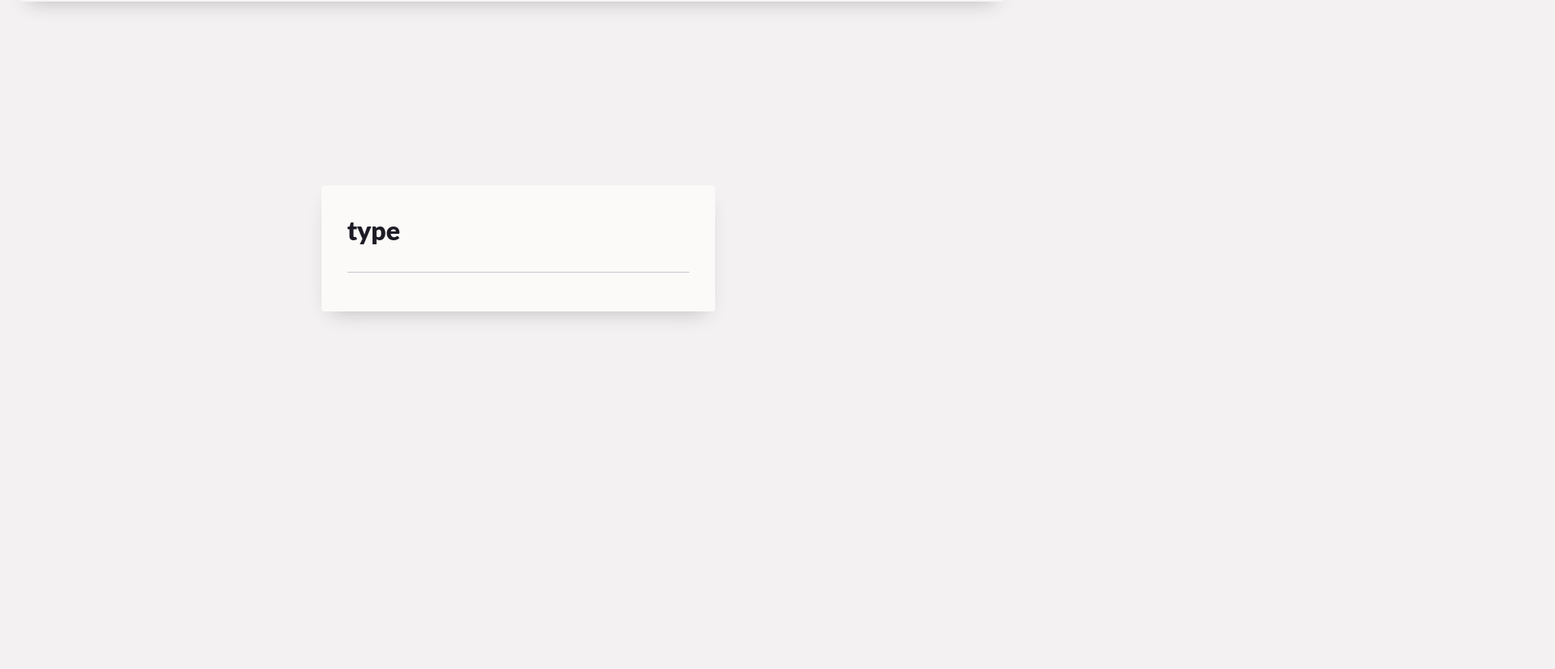
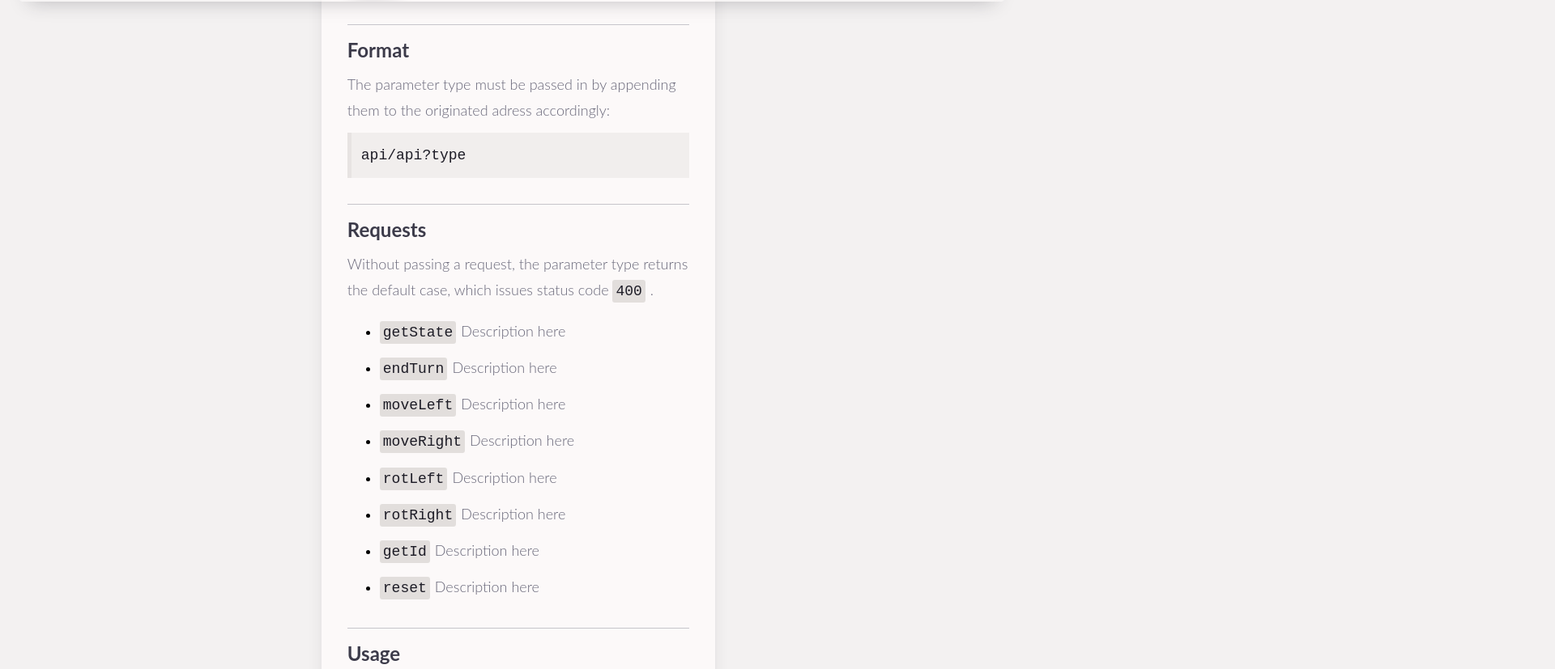
Before and after one commit to clk1006/teris, a Next.js app: page /docs/type in a window 1280 px wide. Shown: the part 93-920 px from the top of the page at 81% size, 1920 px wide, since content can reach past the window. Before the commit the page ends 800 px from the top, so only its background shows below. Built offline with nearby package versions, Linux system fonts and the light colour scheme.

Commit message:
preparing documentation

```diff
--- a/pages/docs/type.js
+++ b/pages/docs/type.js
@@ -69,6 +69,63 @@ export default function Docs() {
                     <div className="content-block">
                         <h1>type</h1>
                         <hr></hr>
+                        <h2>Format</h2>
+                            <p>The parameter type must be passed in by appending them to the originated adress accordingly:</p>
+                            <p className="code-field">api/api?type</p>
+                        <hr></hr>
+                        <h2>Requests</h2>
+                            <p></p>
+                            <p>Without passing a request, the parameter type returns the default case, which issues status code <span className="tag">400</span>.</p>
+                            <ul>
+                                <li>
+                                    <p><span className="tag">getState</span>
+                                        Description here
+                                    </p>
+                                </li>
+                                <li>
+                                    <p><span className="tag">endTurn</span>
+                                        Description here
+                                    </p>
+                                </li>
+                                <li>
+                                    <p><span className="tag">moveLeft</span>
+                                        Description here
+                                    </p>
+                                </li>
+                                <li>
+                                    <p><span className="tag">moveRight</span>
+                                        Description here
+                                    </p>
+                                </li>
+                                <li>
+                                    <p><span className="tag">rotLeft</span>
+                                        Description here
+                                    </p>
+                                </li>
+                                <li>
+                                    <p><span className="tag">rotRight</span>
+                                        Description here
+                                    </p>
+                                </li>
+                                <li>
+                                    <p><span className="tag">getId</span>
+                                        Description here
+                                    </p>
+                                </li>
+                                <li>
+                                    <p><span className="tag">reset</span>
+                                        Description here
+                                    </p>
+                                </li>
+                            </ul>
+                        <hr></hr>
+                        <h2>Usage</h2>
+                            <p>To send a certain request, it must be appended to the origin format.</p>
+                            <p>The example format shown below is to be used for every request:</p>
+                            <p className="code-field">
+                                api/api?type=getState<br/>
+                                //Returns: [0,[0,0,0,0,0,0,0,0,0,0,0,0,0,0,0,0,0,0,0,0,0,0,0,0,0,0,0,0,0,0,0,0,0,0,0,0,0,0,0,0,0,0,0,0,0,0,0,0,0,0,0,0,0,0,0,0,0,0,0,0,0,0,0,0,0,0,0,0,0,0,0,0,0,0,0,0,0,0,0,0,0,0,0,0,0,0,0,0,0,0,0,0,0,0,0,0,0,0,0,0,0,0,0,0,0,0,0,0,0,0,0,0,0,0,0,0,0,0,0,0,0,0,0,0,0,0,0,0,0,0,0,0,0,0,0,0,0,0,0,0,0,0,0,0,0,0,0,0,0,0,0,0,0,0,0,0,0,0,0,0,0,0,0,0,0,0,0,0,0,0,0,0,0,0,0,0,0,0,0,0,0,0,0,0,0,0,0,0,0,0,0,0,0,0,0,0,0,0,0,0],&#123;type&#34;:0,&#34;pos&#34;:4,&#34;rot&#34;:0,&#34;movesLeft&#34;:10&#125;,0,false]
+                            </p>
                     </div>
                 </div>
 
```
Also changed, not shown: pages/tetris/index.js (added), pages/tetris/scoreboard.js (added).
